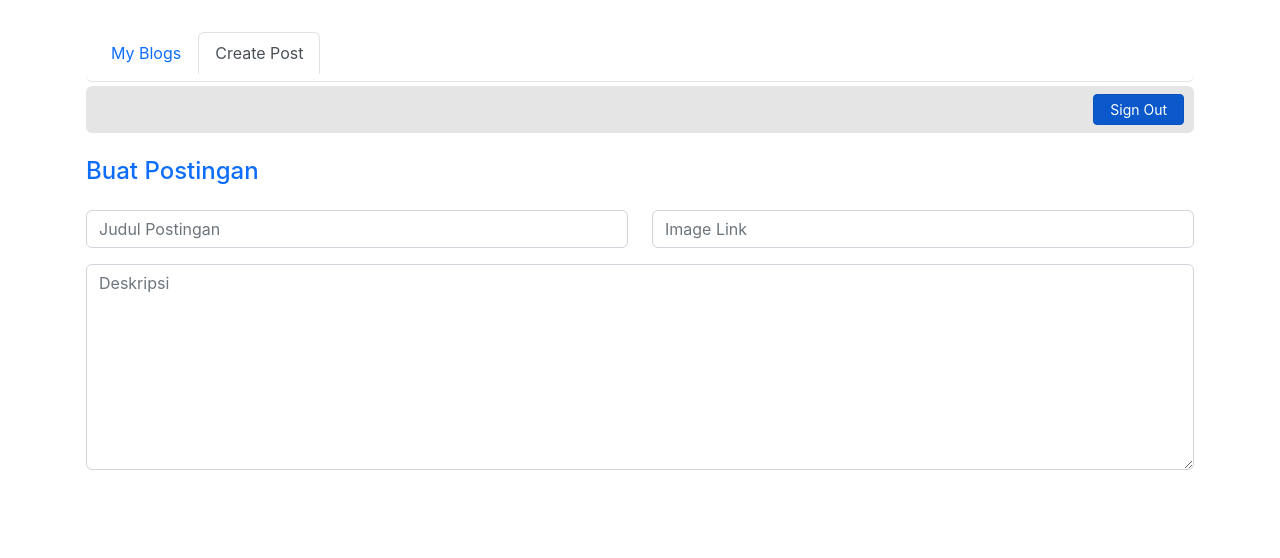
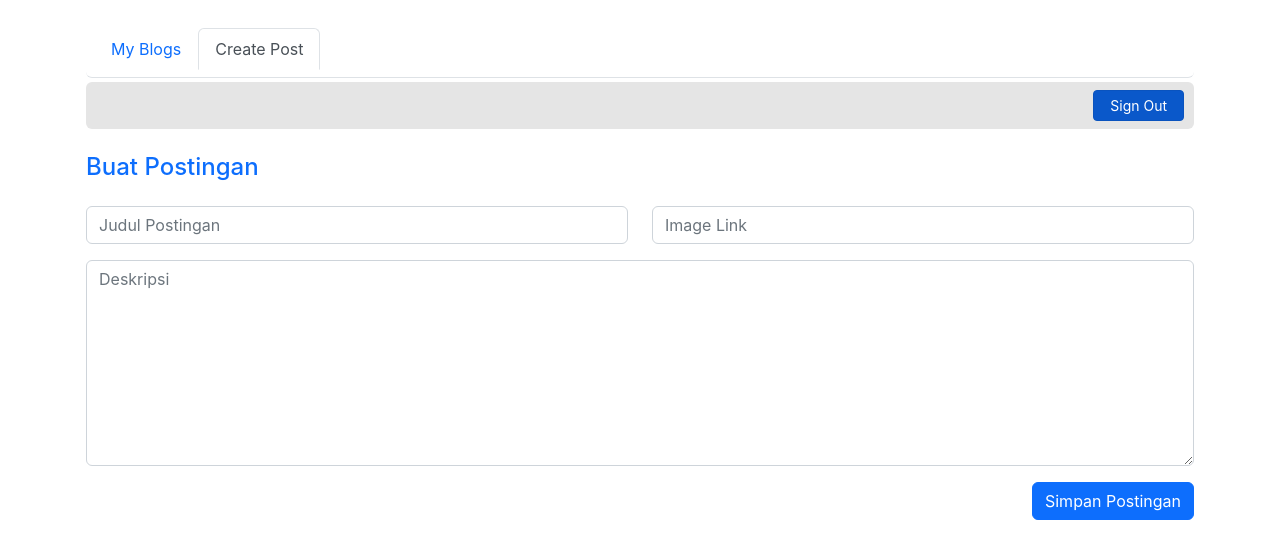
Before and after one commit to admhabits/FrontendChallenge, a Next.js app: page /blogs/create in a window 1280 px wide. Shown: the top 558 px of the page. Built offline with nearby package versions, Linux system fonts and the light colour scheme.

Commit message:
Add Button Save Post

```diff
--- a/pages/blogs/create.tsx
+++ b/pages/blogs/create.tsx
@@ -18,7 +18,7 @@ export default function create_post() {
     })
   }
   return (
-    <div className='container mt-2 p-3'>
+    <div className='container mt-1 p-3'>
       <Header title="Buat Postingan"/>
       <div className="row mb-3">
         <div className="col-md-6">
@@ -33,6 +33,11 @@ export default function create_post() {
           <textarea className='form-control' data-sb-validation="required" placeholder='Deskripsi' rows={8}></textarea>
         </div>
       </div>
+      <div className='row mt-3'>
+        <div className='col-12 d-flex justify-content-end'>
+          <button type='submit' className="btn btn-md btn-primary">Simpan Postingan</button>
+        </div>
+      </div>
     </div>
   )
 }
```
Also changed, not shown: 1 other file (tests, documents, lock files or other folders).
